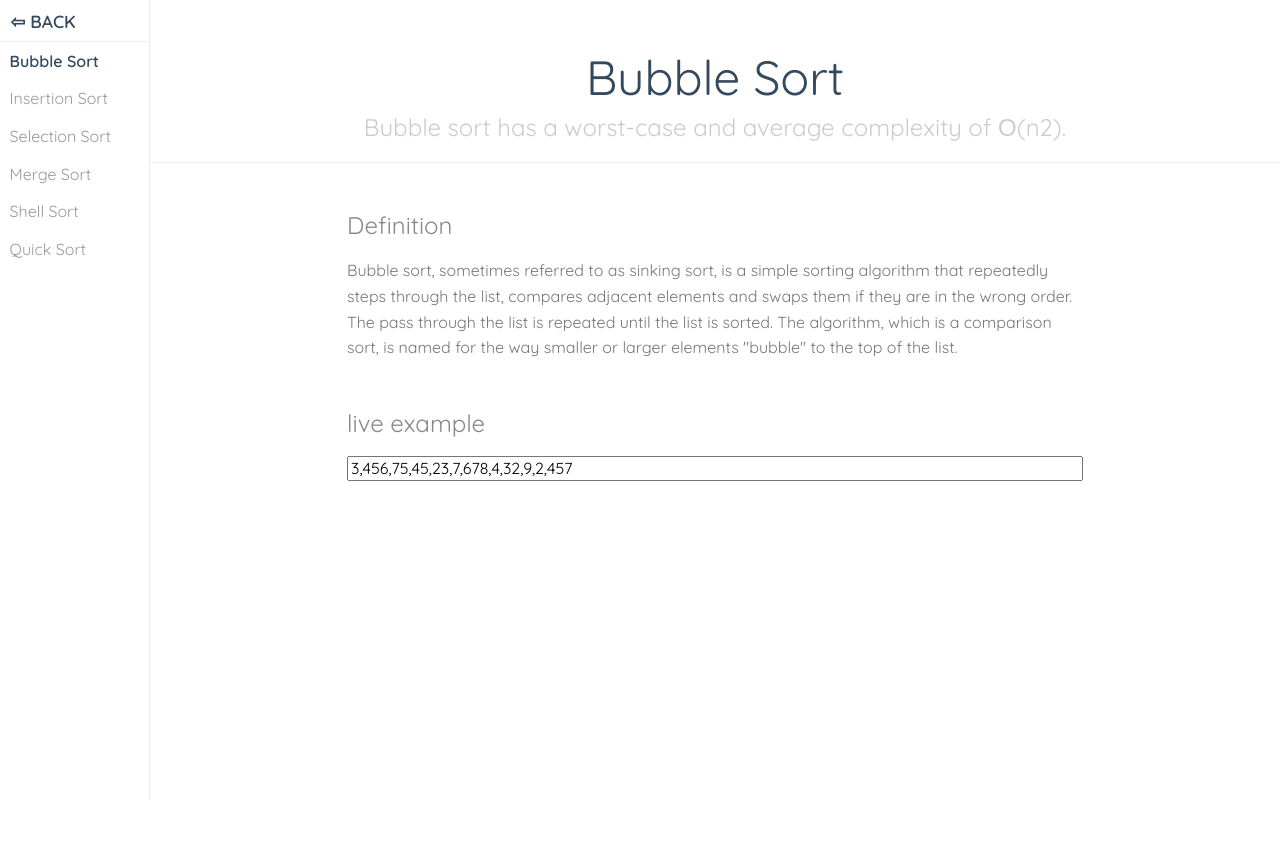
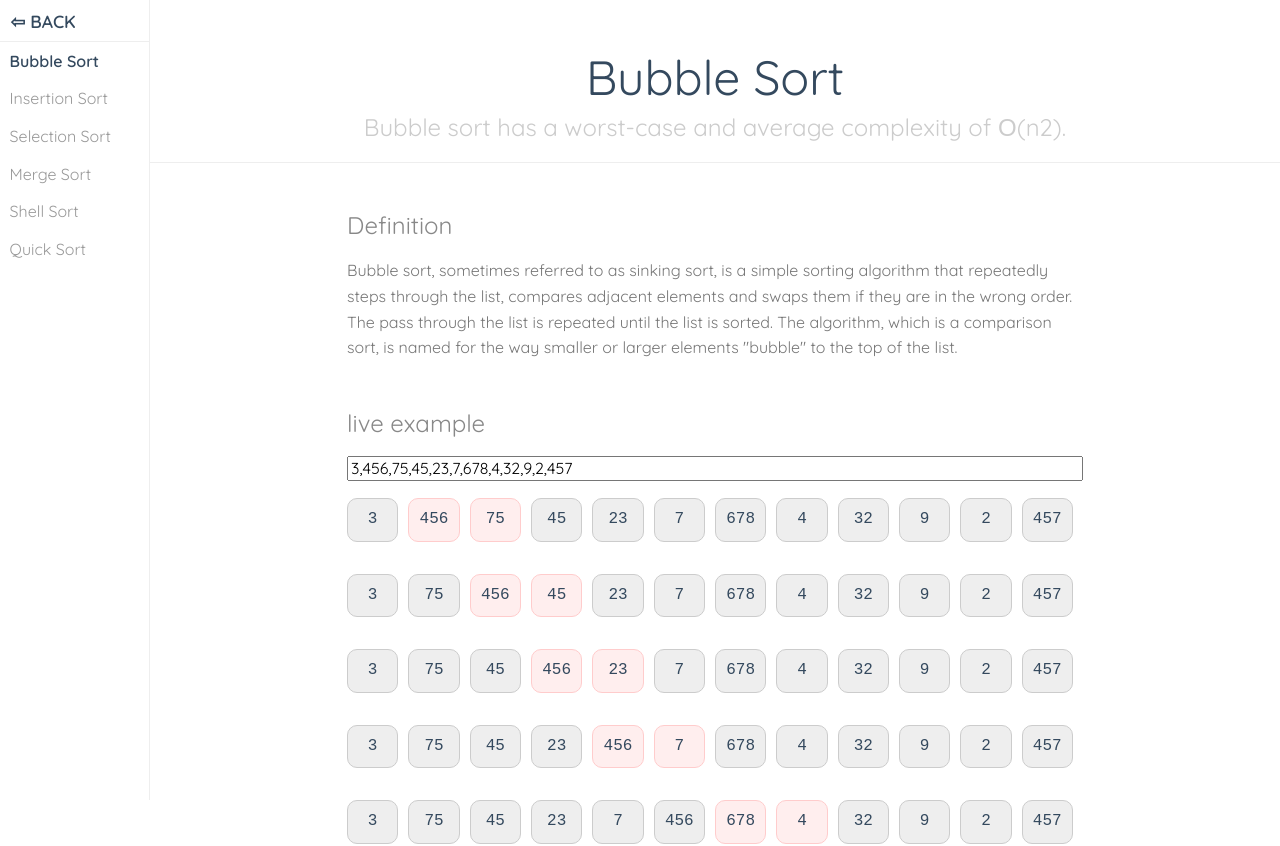
Before and after one commit to akshay2211/splice, a Vue app: page /#/sorting/1 in a window 1280 px wide. Before the commit this address led to /#/sorting/bubblesort. Shown: the top 846 px of the page. Before the commit the page ends 800 px from the top, so only its background shows below. Built offline with nearby package versions, Linux system fonts and the light colour scheme.

Commit message:
filters added

```diff
--- a/src/components/Sort.vue
+++ b/src/components/Sort.vue
@@ -1,14 +1,16 @@
 <template>
-  <div id="layout" :class="menuVisibility?'active':''">
+  <div id="layout" :class="menuVisibility ? 'active' : ''">
     <!-- Menu toggle -->
-    <a @click="menuToggle()" :class="menuVisibility?'menu-link active':'menu-link'" >
-        <img src="/img/icons/menu.svg"/>
+    <a
+      @click="menuToggle()"
+      :class="menuVisibility ? 'menu-link active' : 'menu-link'"
+    >
+      <img src="/img/icons/menu.svg" />
     </a>
 
-    <div id="menu" :class="menuVisibility?'active':''">
+    <div id="menu" :class="menuVisibility ? 'active' : ''">
       <div class="pure-menu">
         <router-link class="pure-menu-heading" to="/">⇦ Back</router-link>
-
 
         <ul class="pure-menu-list">
           <li
@@ -28,21 +30,38 @@
 
     <div id="main">
       <div class="header">
-        <h1>{{menu[selectionIndex]}}</h1>
+        <h1>{{ menu[selectionIndex] }}</h1>
         <h2>Bubble sort has a worst-case and average complexity of О(n2).</h2>
       </div>
 
       <div class="content">
         <h2 class="content-subhead">Definition</h2>
         <p>
-          Bubble sort, sometimes referred to as sinking sort, is a simple sorting algorithm that repeatedly steps through the list, compares adjacent elements and swaps them if they are in the wrong order. The pass through the list is repeated until the list is sorted. The algorithm, which is a comparison sort, is named for the way smaller or larger elements "bubble" to the top of the list.
+          Bubble sort, sometimes referred to as sinking sort, is a simple
+          sorting algorithm that repeatedly steps through the list, compares
+          adjacent elements and swaps them if they are in the wrong order. The
+          pass through the list is repeated until the list is sorted. The
+          algorithm, which is a comparison sort, is named for the way smaller or
+          larger elements "bubble" to the top of the list.
         </p>
         <h2 class="content-subhead">live example</h2>
-         <input v-model="inputString" type="text" class="pure-u-1"/>
-        <div class="pure-g" v-for="(j,indx) in arrayList" :key="indx">
-            <div class="paddingRight" :style="'width:'+(100/j.length)+'%!important'" v-for="(num,i) in j"
-              :key="i">
-            <pre :class="{'active-num':(i==num.firstSelection || i==num.secondSelection)}">{{num.num}}</pre></div>
+        <input v-model="inputString" type="text" class="pure-u-1" />
+        <div class="pure-g" v-for="(j, indx) in arrayList" :key="indx">
+          <div
+            class="paddingRight"
+            :style="'width:' + 100 / j.length + '%!important'"
+            v-for="(num, i) in j"
+            :key="i"
+          >
+            <pre
+              :class="{
+                'active-num':
+                  i == num.firstSelection || i == num.secondSelection,
+                'last-row': indx == arrayList.length - 1,
+              }"
+              >{{ num.num }}</pre
+            >
+          </div>
         </div>
       </div>
     </div>
@@ -55,8 +74,8 @@ export default {
     return {
       menuVisibility: false,
       inputString: "3,456,75,45,23,7,678,4,32,9,2,457",
-      array :[],
-      arrayList:[],
+      array: [],
+      arrayList: [],
       selectionIndex: 0,
       menu: [
         //"Overview","Algorithms","Data Structures",
@@ -70,56 +89,84 @@ export default {
       ],
     };
   },
+  created() {
+    console.log("created" + this.$el);
+  },
+  mounted() {
+    this.updateArrayList(this.inputString);
+    console.log("mounted" + this.$el);
+  },
   methods: {
     selectSorting(index) {
       console.log("onclick " + index + "     " + this.inputString);
       this.selectionIndex = index;
     },
-    menuToggle(){
+    menuToggle() {
       this.menuVisibility = !this.menuVisibility;
-    },addSpace: function(num) {
+    },
+    addSpace: function(num) {
       console.log("addSpace " + num);
       return num;
       //return  num.length===1?" "+num:num;
-	}
-  },watch:{
-      inputString(value){
+    },
+    updateArrayList(value) {
       this.arrayList = [];
+      value = value.replace(/,\s*$/, "");
       this.array = value.split(",").map(Number);
-           console.log("first hie value "+this.array);
+      console.log("first hie value " + this.array);
 
       for (let i = 0; i < this.array.length; i++) {
         for (let j = 0; j < this.array.length; j++) {
           var that = this;
 
           if (that.array[j] > that.array[j + 1]) {
-
             let newArray = [];
-                  for(let x = 0 ; x<that.array.length ; x++){
-                    let select1 = (x===j)?j:10000;
-                     let select2 = (x===j+1)?j+1:10000;
-                     let myObj = {num:that.array[x],firstSelection:select1,secondSelection:select2}
-                      console.log("obj - >  "+myObj.num+" "+myObj.firstSelection+"  "+myObj.secondSelection);
+            for (let x = 0; x < that.array.length; x++) {
+              let select1 = x === j ? j : 10000;
+              let select2 = x === j + 1 ? j + 1 : 10000;
+              let myObj = {
+                num: that.array[x],
+                firstSelection: select1,
+                secondSelection: select2,
+              };
+              console.log(
+                "obj - >  " +
+                  myObj.num +
+                  " " +
+                  myObj.firstSelection +
+                  "  " +
+                  myObj.secondSelection
+              );
               newArray.push(myObj);
             }
             let temp = that.array[j];
             that.array[j] = that.array[j + 1];
             that.array[j + 1] = temp;
-                console.log(that.array[j]+"  "+that.array[j + 1]+"    ---------   ");
-
-
-
+            console.log(
+              that.array[j] + "  " + that.array[j + 1] + "    ---------   "
+            );
             that.arrayList.push(newArray);
-
+          }
+        }
       }
 
-
+      console.log("last hie value " + this.array);
+      let newArray1 = [];
+      for (let x = 0; x < this.array.length; x++) {
+        let myObj = {
+          num: this.array[x],
+          firstSelection: 1000,
+          secondSelection: 10000,
+        };
+        newArray1.push(myObj);
       }
-      }
-       for (let i = 0; i < this.arrayList.length; i++) {
-           console.log("first hie valuenew  "+i+" ->>>   "+this.arrayList[i]);
-       }
-	}
+      this.arrayList.push(newArray1);
+    },
+  },
+  watch: {
+    inputString(value) {
+      this.updateArrayList(value);
+    },
   },
   name: "HelloWorld",
   props: {
@@ -133,5 +180,14 @@ newArray.push(myObj);
 
 .paddingRight
   padding-right 10px;
-
+pre
+  padding-left 0px;
+  padding-right 0px;
+  padding-top 0.5em;
+  padding-bottom 0.5em;
+  text-align center;
+  overflow hidden
+.last-row
+  background: #efe none repeat scroll 0% 0%;
+  border: 1px solid #cfc;
 </style>
```
Lines whose indentation alone changed are shown as unchanged.
